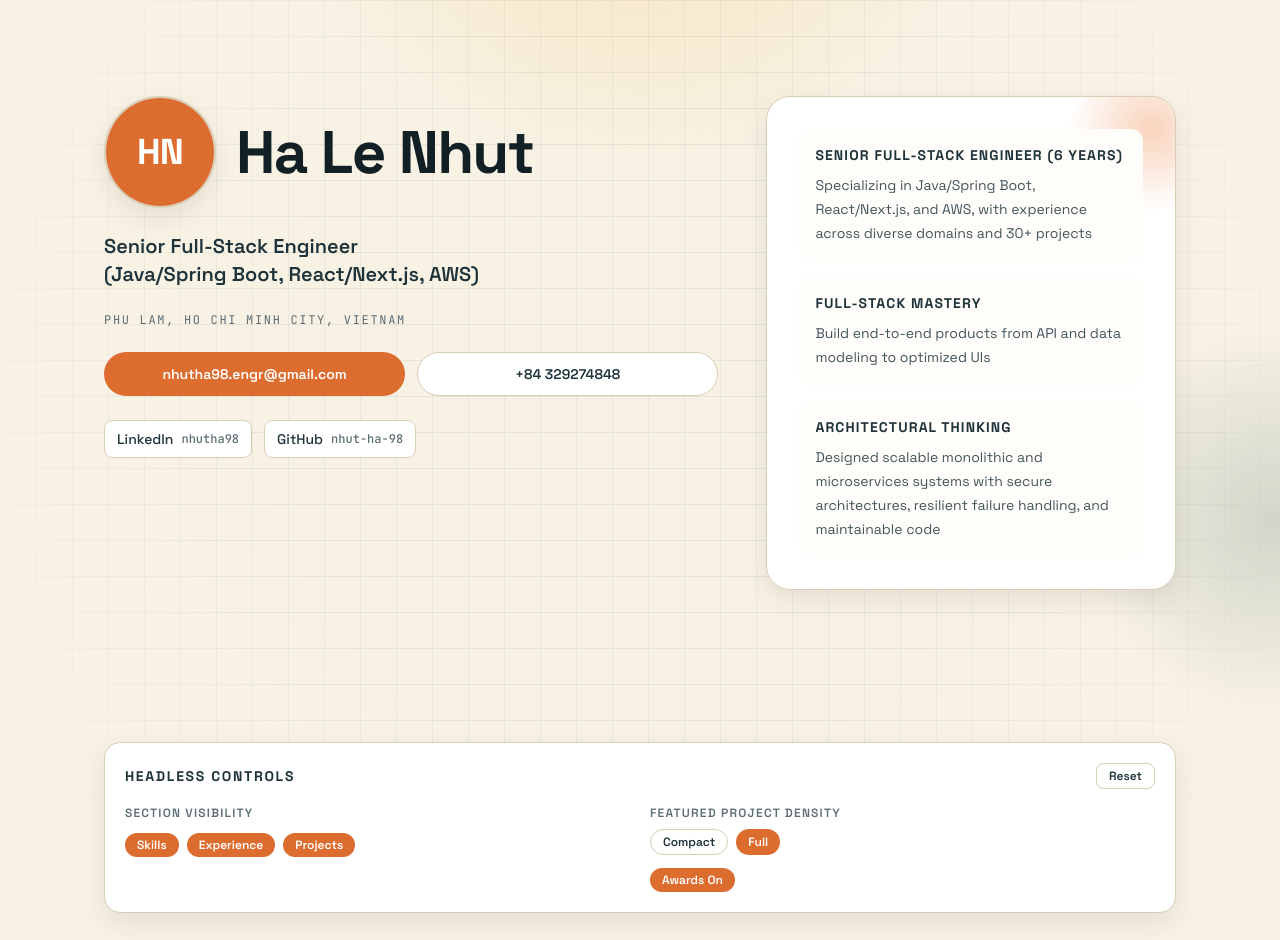
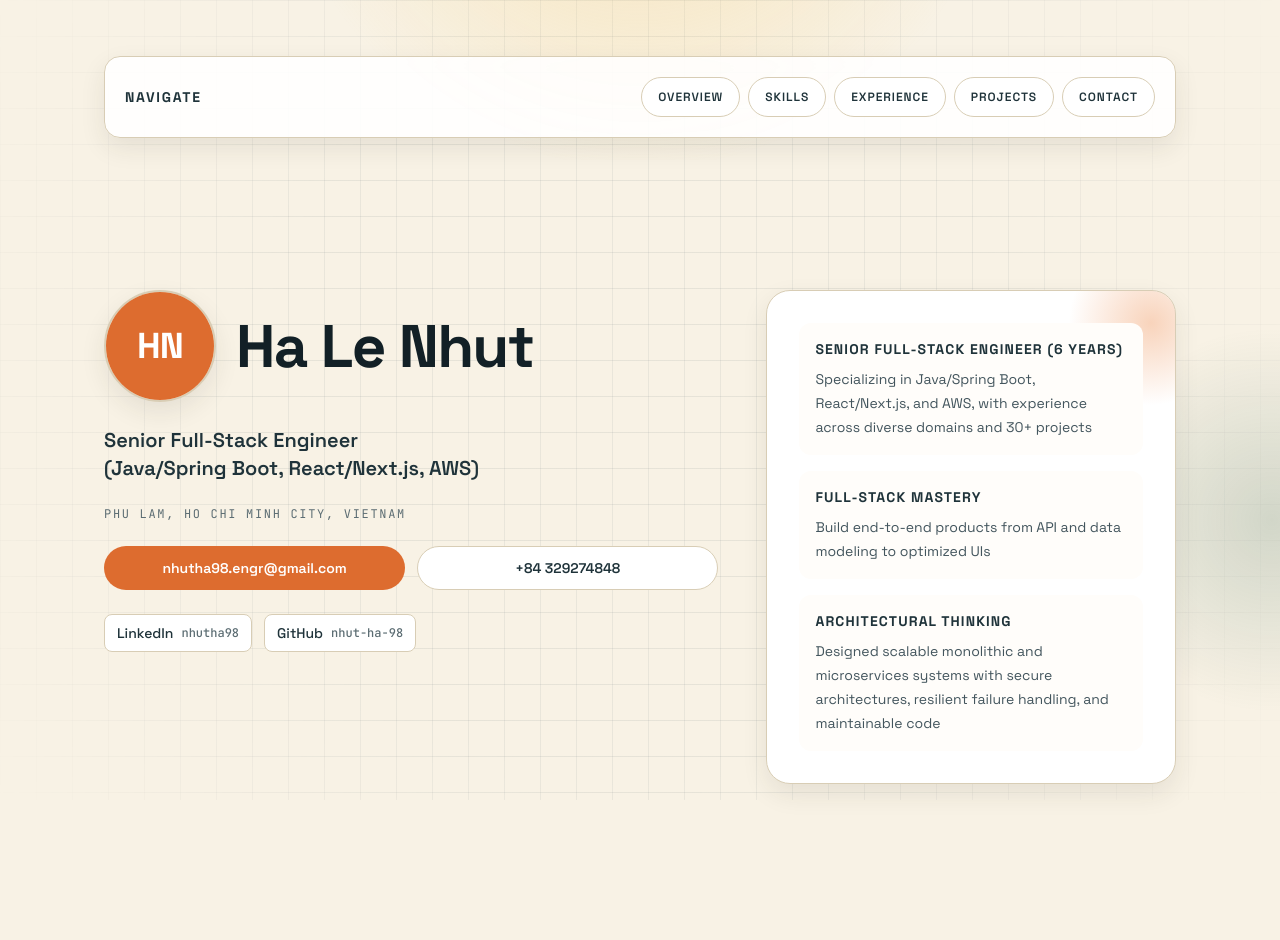
Before and after one commit to nhut-ha-98/nhutha-portfolio, a Next.js app: page / in a window 1280 px wide. Shown: the top 940 px of the page. Built offline with nearby package versions, Linux system fonts and the light colour scheme.

Commit message:
feat: refactor portfolio layout by removing HeadlessControls and adding PageHeader for improved navigation

```diff
--- a/components/headless/ExperienceSection.tsx
+++ b/components/headless/ExperienceSection.tsx
@@ -1,22 +1,13 @@
-"use client";
-
 import { ExperienceView } from "@/components/ui/ExperienceView";
 import { SectionContainer } from "@/components/ui/SectionContainer";
 import { SectionShell } from "@/components/ui/SectionShell";
 import { data } from "@/data/data";
-import { useHeadlessStore } from "@/stores/useHeadlessStore";
 
 function dateRange(start: string, end: string | null) {
   return `${start} - ${end ?? "present"}`;
 }
 
 export function ExperienceSection() {
-  const isVisible = useHeadlessStore((state) => state.sections.experience);
-
-  if (!isVisible) {
-    return null;
-  }
-
   const experiences = data.cv.sections.Experience.map((item) => ({
     title: item.company,
     subtitle: item.position,
--- a/components/headless/HeadlessControls.tsx
+++ /dev/null
@@ -1,45 +0,0 @@
-"use client";
-
-import { HeadlessControlsView } from "@/components/ui/HeadlessControlsView";
-import { SectionContainer } from "@/components/ui/SectionContainer";
-import { useHeadlessStore } from "@/stores/useHeadlessStore";
-
-const sectionLabels = {
-  skills: "Skills",
-  experience: "Experience",
-  projects: "Projects",
-} as const;
-
-export function HeadlessControls() {
-  const sections = useHeadlessStore((state) => state.sections);
-  const projectDensity = useHeadlessStore((state) => state.projectDensity);
-  const showAwards = useHeadlessStore((state) => state.showAwards);
-  const toggleSection = useHeadlessStore((state) => state.toggleSection);
-  const setProjectDensity = useHeadlessStore(
-    (state) => state.setProjectDensity,
-  );
-  const toggleAwards = useHeadlessStore((state) => state.toggleAwards);
-  const resetHeadlessState = useHeadlessStore(
-    (state) => state.resetHeadlessState,
-  );
-
-  const sectionItems = Object.entries(sections).map(([key, enabled]) => ({
-    key: key as keyof typeof sections,
-    label: sectionLabels[key as keyof typeof sectionLabels],
-    enabled,
-  }));
-
-  return (
-    <SectionContainer id="controls" spacing="default">
-      <HeadlessControlsView
-        sections={sectionItems}
-        projectDensity={projectDensity}
-        showAwards={showAwards}
-        onToggleSection={toggleSection}
-        onProjectDensityChange={setProjectDensity}
-        onToggleAwards={toggleAwards}
-        onReset={resetHeadlessState}
-      />
-    </SectionContainer>
-  );
-}
--- /dev/null
+++ b/components/headless/PageHeader.tsx
@@ -0,0 +1,14 @@
+import { PageHeaderView } from "@/components/ui/PageHeaderView";
+import { SectionContainer } from "@/components/ui/SectionContainer";
+import { pageNavigation } from "@/data/data";
+
+export function PageHeader() {
+  return (
+    <SectionContainer spacing="default">
+      <PageHeaderView
+        title={pageNavigation.title}
+        navItems={pageNavigation.items}
+      />
+    </SectionContainer>
+  );
+}
--- a/components/headless/PortfolioLanding.tsx
+++ b/components/headless/PortfolioLanding.tsx
@@ -1,7 +1,7 @@
 import { ContactSection } from "@/components/headless/ContactSection";
 import { ExperienceSection } from "@/components/headless/ExperienceSection";
-import { HeadlessControls } from "@/components/headless/HeadlessControls";
 import { HeroSection } from "@/components/headless/HeroSection";
+import { PageHeader } from "@/components/headless/PageHeader";
 import { ProjectsSection } from "@/components/headless/ProjectsSection";
 import { SkillsSection } from "@/components/headless/SkillsSection";
 import { LandingScaffold } from "@/components/ui/LandingScaffold";
@@ -9,8 +9,8 @@ import { LandingScaffold } from "@/components/ui/LandingScaffold";
 export function PortfolioLanding() {
   return (
     <LandingScaffold>
+      <PageHeader />
       <HeroSection />
-      <HeadlessControls />
       <SkillsSection />
       <ExperienceSection />
       <ProjectsSection />
--- a/components/headless/ProjectsSection.tsx
+++ b/components/headless/ProjectsSection.tsx
@@ -1,34 +1,21 @@
-"use client";
-
 import { ProjectsView } from "@/components/ui/ProjectsView";
 import { SectionContainer } from "@/components/ui/SectionContainer";
 import { SectionShell } from "@/components/ui/SectionShell";
 import { data } from "@/data/data";
-import { useHeadlessStore } from "@/stores/useHeadlessStore";
 
 function dateRange(start: string, end: string | null) {
   return `${start} - ${end ?? "present"}`;
 }
 
 export function ProjectsSection() {
-  const isVisible = useHeadlessStore((state) => state.sections.projects);
-  const projectDensity = useHeadlessStore((state) => state.projectDensity);
-  const showAwards = useHeadlessStore((state) => state.showAwards);
-
-  if (!isVisible) {
-    return null;
-  }
-
   const featuredProjects = data.cv.sections[
     "30+ projects across diverse business domains"
-  ]
-    .slice(0, projectDensity === "compact" ? 3 : undefined)
-    .map((item) => ({
-      name: item.name,
-      period: dateRange(item.start_date, item.end_date),
-      summary: item.summary,
-      highlights: item.highlights,
-    }));
+  ].map((item) => ({
+    name: item.name,
+    period: dateRange(item.start_date, item.end_date),
+    summary: item.summary,
+    highlights: item.highlights,
+  }));
 
   const otherProjects = data.cv.sections["Other Projects"].map((item) => ({
     label: item.label,
@@ -43,7 +30,7 @@ export function ProjectsSection() {
           otherTitle="Other Projects"
           featuredProjects={featuredProjects}
           otherProjects={otherProjects}
-          awards={showAwards ? data.cv.sections.Awards : []}
+          awards={data.cv.sections.Awards}
         />
       </SectionShell>
     </SectionContainer>
--- a/components/headless/SkillsSection.tsx
+++ b/components/headless/SkillsSection.tsx
@@ -1,18 +1,9 @@
-"use client";
-
 import { SectionContainer } from "@/components/ui/SectionContainer";
 import { SectionShell } from "@/components/ui/SectionShell";
 import { SkillSectionsView } from "@/components/ui/SkillSectionsView";
 import { data } from "@/data/data";
-import { useHeadlessStore } from "@/stores/useHeadlessStore";
 
 export function SkillsSection() {
-  const isVisible = useHeadlessStore((state) => state.sections.skills);
-
-  if (!isVisible) {
-    return null;
-  }
-
   const sections = [
     {
       title: "Primary Skills",
--- a/components/ui/HeadlessControlsView.tsx
+++ /dev/null
@@ -1,116 +0,0 @@
-import type { HeadlessSectionKey } from "@/stores/useHeadlessStore";
-
-interface SectionToggleItem {
-  key: HeadlessSectionKey;
-  label: string;
-  enabled: boolean;
-}
-
-interface HeadlessControlsViewProps {
-  sections: SectionToggleItem[];
-  projectDensity: "compact" | "full";
-  showAwards: boolean;
-  onToggleSection: (key: HeadlessSectionKey) => void;
-  onProjectDensityChange: (value: "compact" | "full") => void;
-  onToggleAwards: () => void;
-  onReset: () => void;
-}
-
-export function HeadlessControlsView({
-  sections,
-  projectDensity,
-  showAwards,
-  onToggleSection,
-  onProjectDensityChange,
-  onToggleAwards,
-  onReset,
-}: HeadlessControlsViewProps) {
-  return (
-    <section className="rounded-2xl border border-[var(--line)] bg-white p-5 shadow-[var(--shadow-card)]">
-      <div className="flex flex-wrap items-center justify-between gap-3">
-        <h2 className="text-sm font-bold uppercase tracking-[0.12em] text-[var(--ink-soft)]">
-          Headless Controls
-        </h2>
-        <button
-          type="button"
-          onClick={onReset}
-          className="rounded-lg border border-[var(--line)] px-3 py-1 text-xs font-semibold text-[var(--ink-soft)] transition hover:border-[var(--accent)]"
-        >
-          Reset
-        </button>
-      </div>
-
-      <div className="mt-4 grid gap-5 md:grid-cols-2">
-        <fieldset className="space-y-3">
-          <legend className="text-xs font-semibold uppercase tracking-[0.1em] text-[var(--muted)]">
-            Section Visibility
-          </legend>
-          <div className="flex flex-wrap gap-2">
-            {sections.map((section) => (
-              <button
-                key={section.key}
-                type="button"
-                onClick={() => onToggleSection(section.key)}
-                aria-pressed={section.enabled}
-                className={`rounded-full px-3 py-1 text-xs font-semibold transition ${
-                  section.enabled
-                    ? "bg-[var(--accent)] text-white"
-                    : "border border-[var(--line)] bg-white text-[var(--ink-soft)]"
-                }`}
-              >
-                {section.label}
-              </button>
-            ))}
-          </div>
-        </fieldset>
-
-        <div className="space-y-3">
-          <fieldset className="space-y-2">
-            <legend className="text-xs font-semibold uppercase tracking-[0.1em] text-[var(--muted)]">
-              Featured Project Density
-            </legend>
-            <div className="flex gap-2">
-              <button
-                type="button"
-                onClick={() => onProjectDensityChange("compact")}
-                aria-pressed={projectDensity === "compact"}
-                className={`rounded-full px-3 py-1 text-xs font-semibold transition ${
-                  projectDensity === "compact"
-                    ? "bg-[var(--accent)] text-white"
-                    : "border border-[var(--line)] bg-white text-[var(--ink-soft)]"
-                }`}
-              >
-                Compact
-              </button>
-              <button
-                type="button"
-                onClick={() => onProjectDensityChange("full")}
-                aria-pressed={projectDensity === "full"}
-                className={`rounded-full px-3 py-1 text-xs font-semibold transition ${
-                  projectDensity === "full"
-                    ? "bg-[var(--accent)] text-white"
-                    : "border border-[var(--line)] bg-white text-[var(--ink-soft)]"
-                }`}
-              >
-                Full
-              </button>
-            </div>
-          </fieldset>
-
-          <button
-            type="button"
-            onClick={onToggleAwards}
-            aria-pressed={showAwards}
-            className={`rounded-full px-3 py-1 text-xs font-semibold transition ${
-              showAwards
-                ? "bg-[var(--accent)] text-white"
-                : "border border-[var(--line)] bg-white text-[var(--ink-soft)]"
-            }`}
-          >
-            {showAwards ? "Awards On" : "Awards Off"}
-          </button>
-        </div>
-      </div>
-    </section>
-  );
-}
--- /dev/null
+++ b/components/ui/PageHeaderView.tsx
@@ -0,0 +1,35 @@
+interface NavItem {
+  href: string;
+  label: string;
+}
+
+interface PageHeaderViewProps {
+  title: string;
+  navItems: readonly NavItem[];
+}
+
+export function PageHeaderView({ title, navItems }: PageHeaderViewProps) {
+  return (
+    <header className="rounded-2xl border border-[var(--line)] bg-white/90 p-4 shadow-[var(--shadow-card)] backdrop-blur sm:p-5">
+      <div className="flex flex-wrap items-center justify-between gap-3">
+        <h2 className="text-sm font-bold uppercase tracking-[0.12em] text-[var(--ink-soft)]">
+          {title}
+        </h2>
+        <nav aria-label="Page sections">
+          <ul className="flex flex-wrap justify-end gap-2">
+            {navItems.map((item) => (
+              <li key={item.href}>
+                <a
+                  href={item.href}
+                  className="inline-flex min-h-10 items-center rounded-full border border-[var(--line)] bg-white px-4 text-xs font-semibold uppercase tracking-[0.08em] text-[var(--ink-soft)] transition hover:border-[var(--accent)] hover:text-[var(--ink)] focus-visible:outline-2 focus-visible:outline-offset-2 focus-visible:outline-[var(--accent)]"
+                >
+                  {item.label}
+                </a>
+              </li>
+            ))}
+          </ul>
+        </nav>
+      </div>
+    </header>
+  );
+}
--- a/data/data.ts
+++ b/data/data.ts
@@ -1,4 +1,15 @@
 import { RenderCvData } from "./rendercv";
+
+export const pageNavigation = {
+  title: "Navigate",
+  items: [
+    { href: "#hero", label: "Overview" },
+    { href: "#skills", label: "Skills" },
+    { href: "#experience", label: "Experience" },
+    { href: "#projects", label: "Projects" },
+    { href: "#contact", label: "Contact" },
+  ],
+} as const;
 
 export const data: RenderCvData = {
   cv: {
--- a/stores/useHeadlessStore.ts
+++ /dev/null
@@ -1,48 +0,0 @@
-import { create } from "zustand";
-
-export type HeadlessSectionKey = "skills" | "experience" | "projects";
-
-interface SectionVisibility {
-  skills: boolean;
-  experience: boolean;
-  projects: boolean;
-}
-
-type ProjectDensity = "compact" | "full";
-
-interface HeadlessState {
-  sections: SectionVisibility;
-  projectDensity: ProjectDensity;
-  showAwards: boolean;
-  toggleSection: (section: HeadlessSectionKey) => void;
-  setProjectDensity: (density: ProjectDensity) => void;
-  toggleAwards: () => void;
-  resetHeadlessState: () => void;
-}
-
-const initialSections: SectionVisibility = {
-  skills: true,
-  experience: true,
-  projects: true,
-};
-
-export const useHeadlessStore = create<HeadlessState>((set) => ({
-  sections: initialSections,
-  projectDensity: "full",
-  showAwards: true,
-  toggleSection: (section) =>
-    set((state) => ({
-      sections: {
-        ...state.sections,
-        [section]: !state.sections[section],
-      },
-    })),
-  setProjectDensity: (density) => set({ projectDensity: density }),
-  toggleAwards: () => set((state) => ({ showAwards: !state.showAwards })),
-  resetHeadlessState: () =>
-    set({
-      sections: initialSections,
-      projectDensity: "full",
-      showAwards: true,
-    }),
-}));
```
Also changed, not shown: 2 other files (tests, documents, lock files or other folders).
